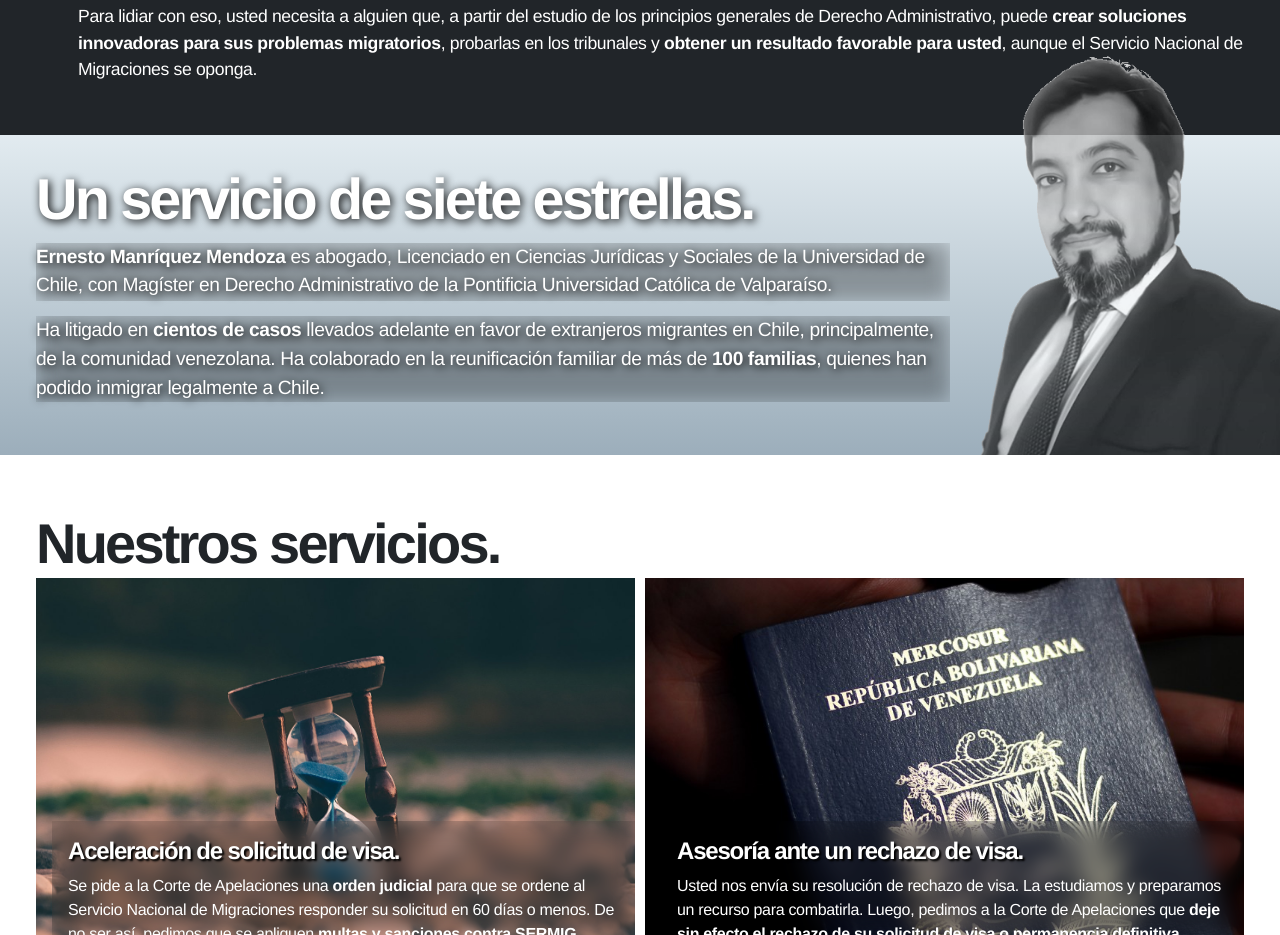
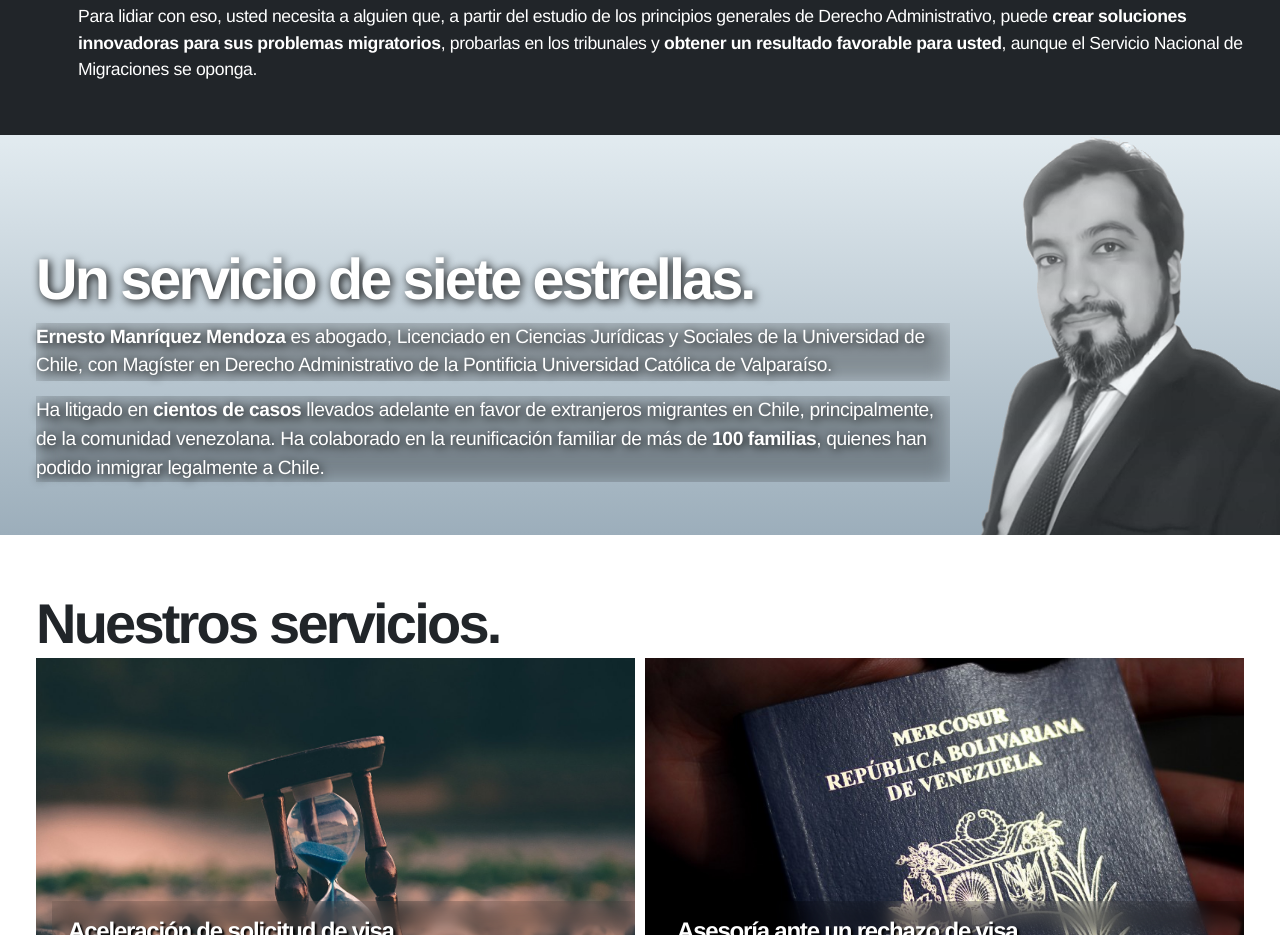
Before and after one commit to AlcioneSC/alcionesc.github.io, a website: page index.html in a window 1280 px wide. Shown: the part 835-1770 px from the top of the page. Drawn offline with Linux system fonts and the light colour scheme.

Commit message:
bugfix: el alto de la tarjeta de presentación no puede ser medido en vh, pantalla de laptop rota

```diff
--- a/scss/imports/_landing.scss
+++ b/scss/imports/_landing.scss
@@ -103,7 +103,7 @@ main {
             flex-direction: row;
             position: relative;
             width: 100%;
-            min-height: 40vh;
+            min-height: 400px;
             .presentationImageCard {
                 position: absolute;
                 right: 0px;
```
Also changed, not shown: css/style.css, 1 other file.
